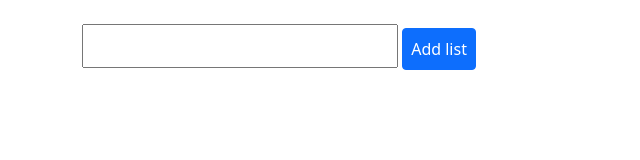
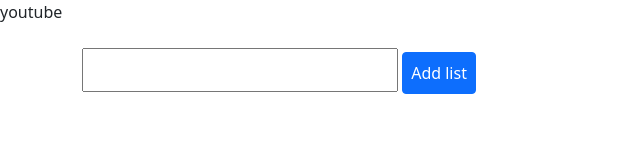
Before and after one commit to alikhan40310/todolistjs, a plain HTML site: page index.html in a window 1280 px wide. Shown: the whole page, without its empty margins (0-640 px from the left). Drawn offline with Linux system fonts and the light colour scheme.

Commit message:
first changes

```diff
--- a/index.html
+++ b/index.html
@@ -18,6 +18,7 @@
 </head>
 
 <body>
+    youtube
     <!-- <p id="demo">its a heading</p>
 	<button onclick="delete()">delete</button> -->
     <div class="container mt-4">
```
